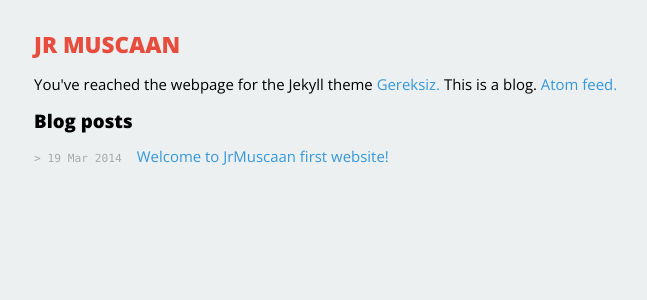
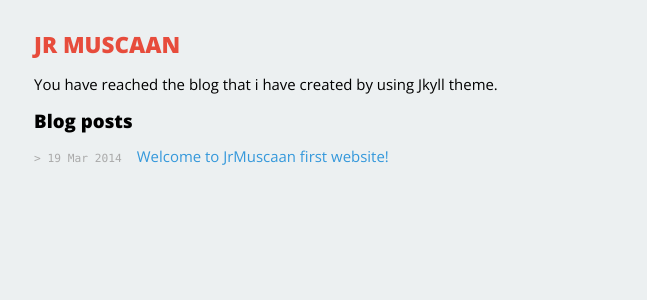
Before and after one commit to muskanlamsal/muskanlamsal.github.io, a Jekyll site: the page built from index.html, in a window 1280 px wide. Shown: the top 300 px of the page, without its empty margins (310-957 px from the left). Built offline with Jekyll 4.4.1, drawn with Linux system fonts in a browser that asks for light colours; Markdown is read by kramdown in place of the engine named in the settings.

Commit message:
Update index.html

```diff
--- a/index.html
+++ b/index.html
@@ -4,7 +4,7 @@ title: Muskan Lamsal
 ---
 
 <div id="home">
-   <p class="intro">You've reached the webpage for the Jekyll theme <a href="https://github.com/berkoz/gereksiz">Gereksiz.</a> This is a blog. <a href="/atom.xml">Atom feed.</a></p>
+   <p class="intro">You have reached the blog that i have created by using Jkyll theme.</p>
 
    <h2>Blog posts</h2>
    <ul class="posts">
```
